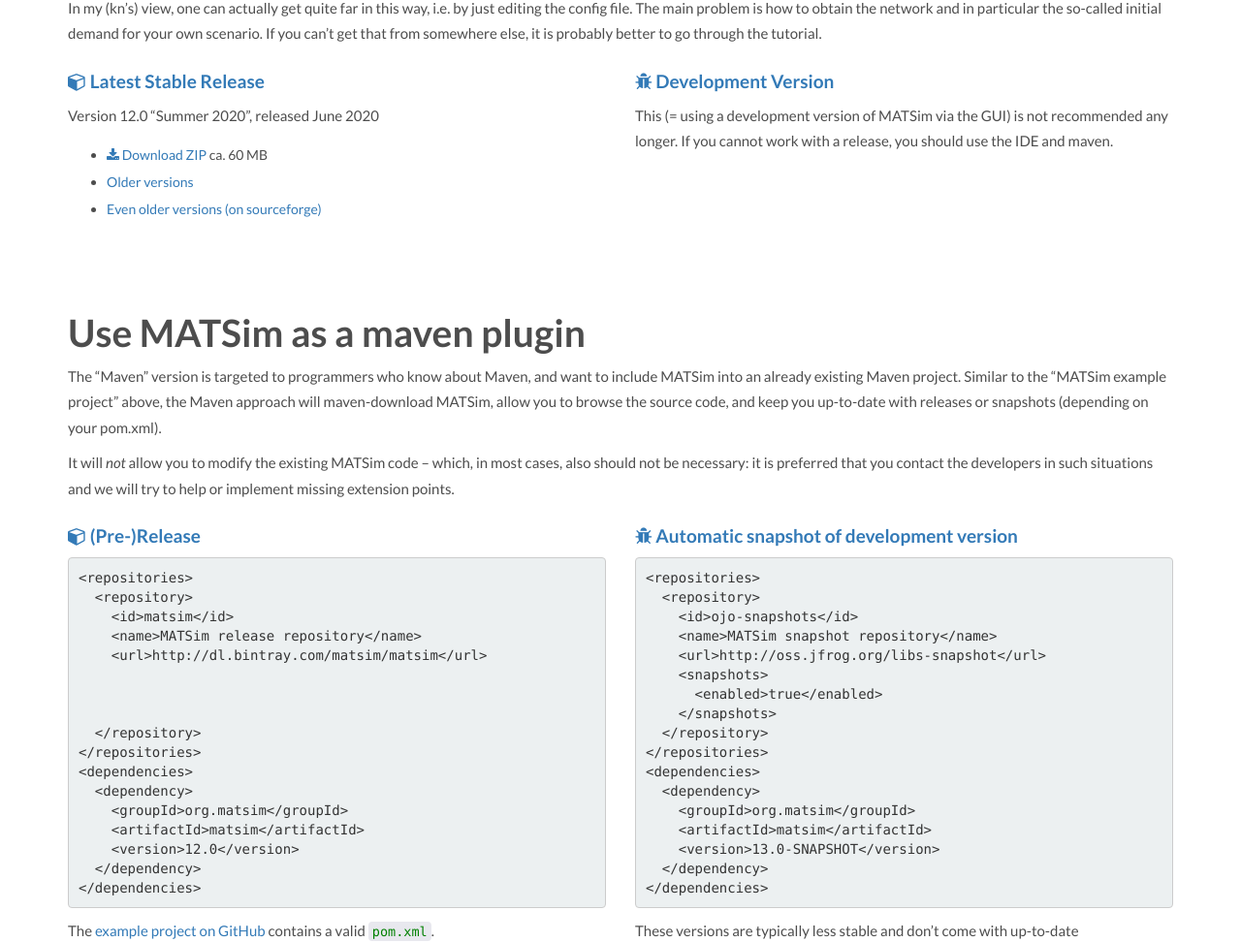
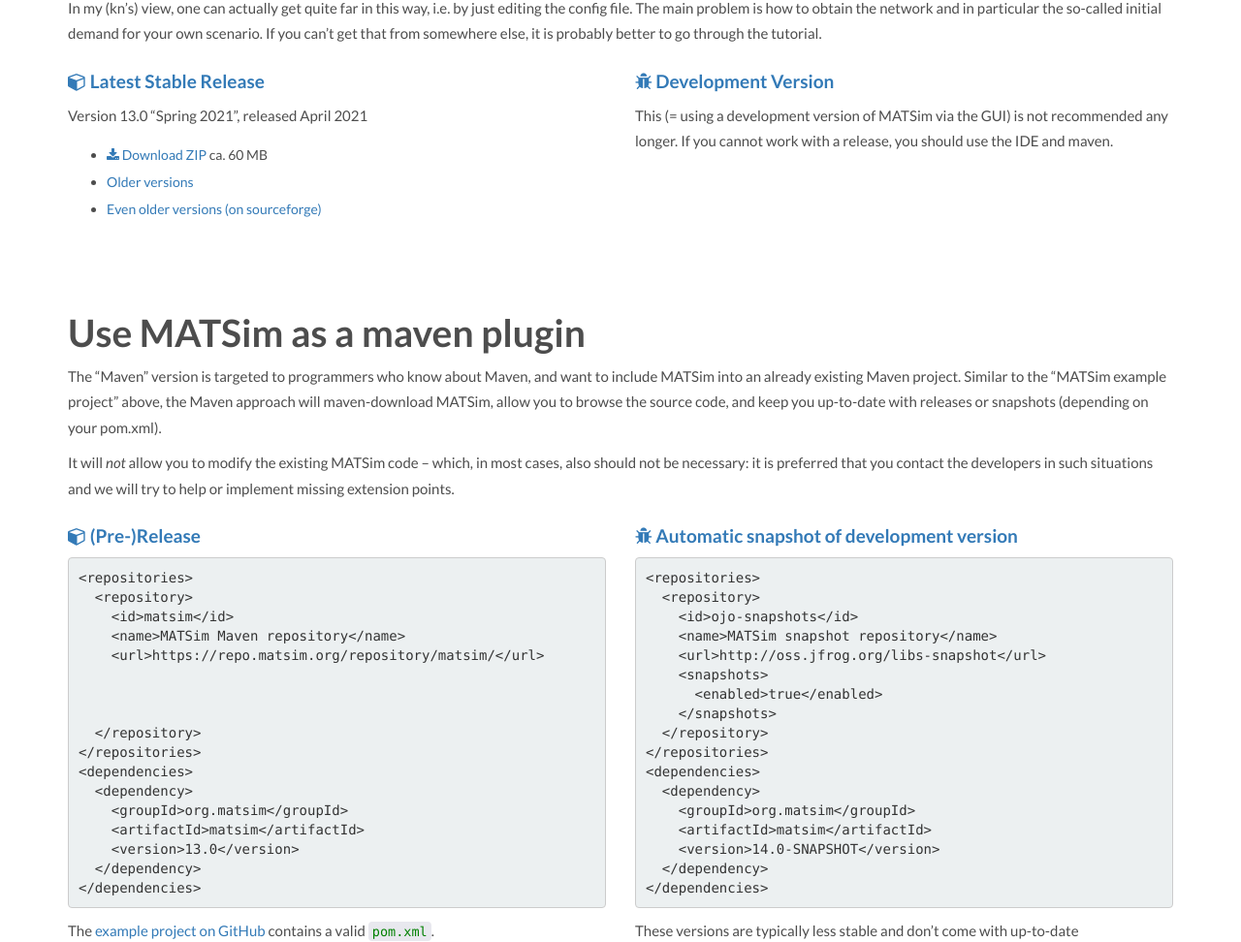
Before and after one commit to matsim-org/jekyll-website, a Jekyll site: the page built from downloads/index.md, in a window 1280 px wide and 1400 px high, scrolled down 1426 px. Shown: the part 150-1122 px from the top of the window at 97% size. Built offline with Jekyll 4.4.1, drawn with Linux system fonts in a browser that asks for light colours; some web fonts are replaced.

Commit message:
update for release 13.0

```diff
--- a/downloads/index.md
+++ b/downloads/index.md
@@ -95,12 +95,10 @@
 
 #### <i class="fa fa-cube"></i> Latest Stable Release
 
-Version 12.0 "Summer 2020", released June 2020
+Version 13.0 "Spring 2021", released April 2021
 
-- [<i class="fa fa-download"></i> Download ZIP](https://github.com/matsim-org/matsim-libs/releases/download/matsim-12.0/matsim-12.0-release.zip	)  ca. 60 MB
-<!-- - [<i class="fa fa-cubes"></i> Extensions / Contribs](https://github.com/matsim-org/matsim/releases/tag/matsim-0.10.1) -->
-<!-- (we do not support that any longer. marcel/kai/joschka, aug'18) -->
-- [Older versions](https://github.com/matsim-org/matsim/tags)
+- [<i class="fa fa-download"></i> Download ZIP](https://github.com/matsim-org/matsim-libs/releases/download/13.0/matsim-13.0-release.zip)  ca. 60 MB
+- [Older versions](https://github.com/matsim-org/matsim-libs/releases)
 - [Even older versions (on sourceforge)](https://sourceforge.net/projects/matsim/files/MATSim/)
 
 </div>
@@ -109,13 +107,6 @@
 ####   <i class="fa fa-bug"></i> Development Version
 
 This (= using a development version of MATSim via the GUI) is not recommended any longer.  If you cannot work with a release, you should use the IDE and maven.
-
-<!-- Maybe we keep this up and running as long as it works.  But if the build server ever starts failing us on this, I think we should just also remove this section here.  kai, oct'17 -->
-
-<!-- These versions are typically less stable and don't come with up-to-date documenation, but may contain new features. -->
-
-<!-- - [<i class="fa fa-download"></i> Download](/files/builds/) a Nightly Build. -->
-<!-- - [<i class="fa fa-book"></i> How to use Nightly Builds](/downloads/nightly) -->
 
 </div>
 </div>
@@ -136,8 +127,8 @@
     <repositories>
       <repository>
         <id>matsim</id>
-        <name>MATSim release repository</name>
-        <url>http://dl.bintray.com/matsim/matsim</url>
+        <name>MATSim Maven repository</name>
+        <url>https://repo.matsim.org/repository/matsim/</url>
 
 
 
@@ -147,7 +138,7 @@
       <dependency>
         <groupId>org.matsim</groupId>
         <artifactId>matsim</artifactId>
-        <version>12.0</version>
+        <version>13.0</version>
       </dependency>
     </dependencies>
 
@@ -175,7 +166,7 @@
       <dependency>
         <groupId>org.matsim</groupId>
         <artifactId>matsim</artifactId>
-        <version>13.0-SNAPSHOT</version>
+        <version>14.0-SNAPSHOT</version>
       </dependency>
     </dependencies>
 
--- a/index.html
+++ b/index.html
@@ -4,10 +4,10 @@
 
 <div class="panel panel-info">
   <div class="panel-heading">
-    <h3 class="panel-title">MATSim User Meeting 2021</h3>
+    <h3 class="panel-title">MATSim 13.0 released</h3>
   </div>
   <div class="panel-body" >
-      <p>The <a href="/2021/matsim-user-meeting-2021">MATSim User Meeting 2021</a> will be held on March 22 as a virtual event.</a>
+      <p><a href="/downloads/">MATSim 13.0</a> was released and brings a number of improvements.</a>
       </p>
   </div>
 </div>
```
